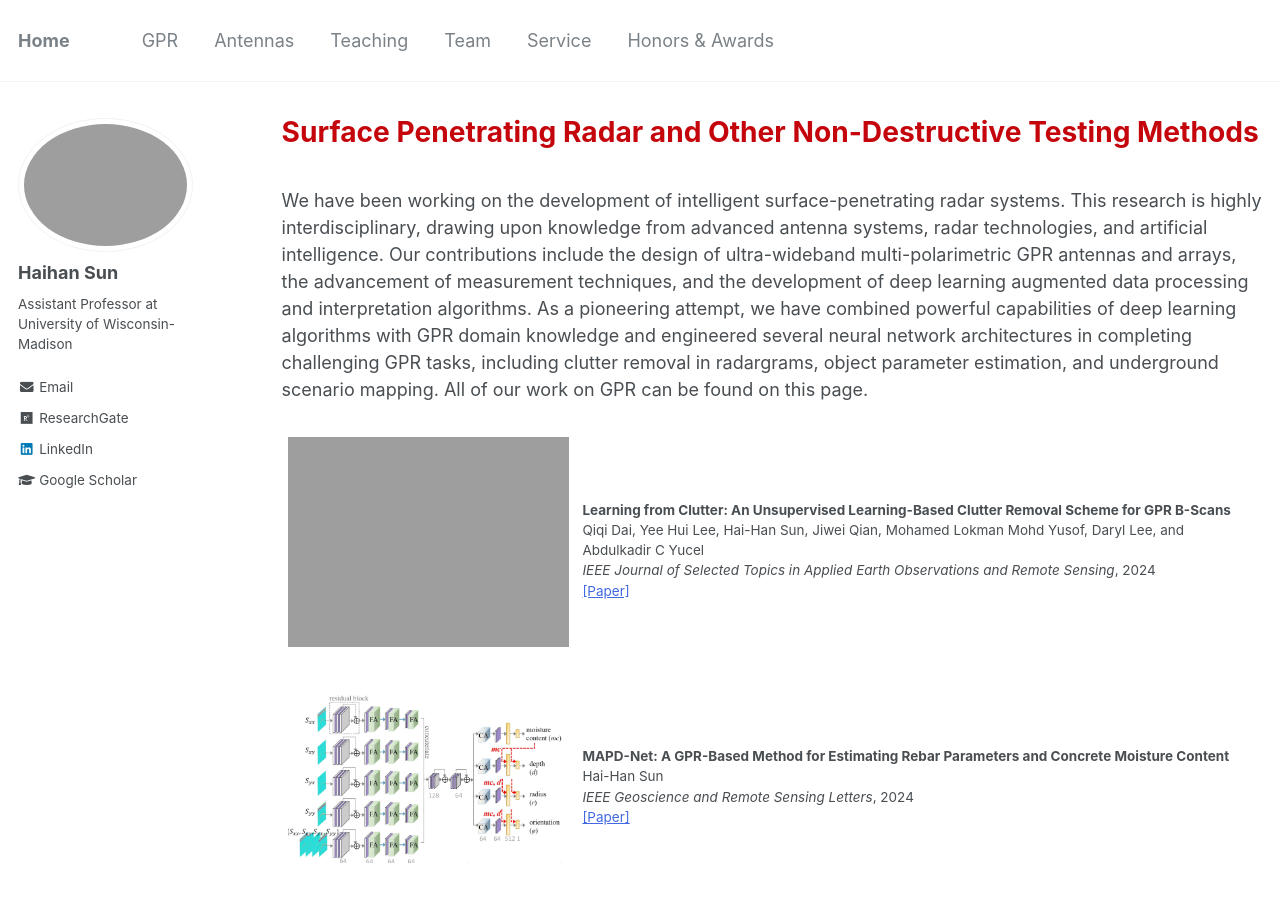
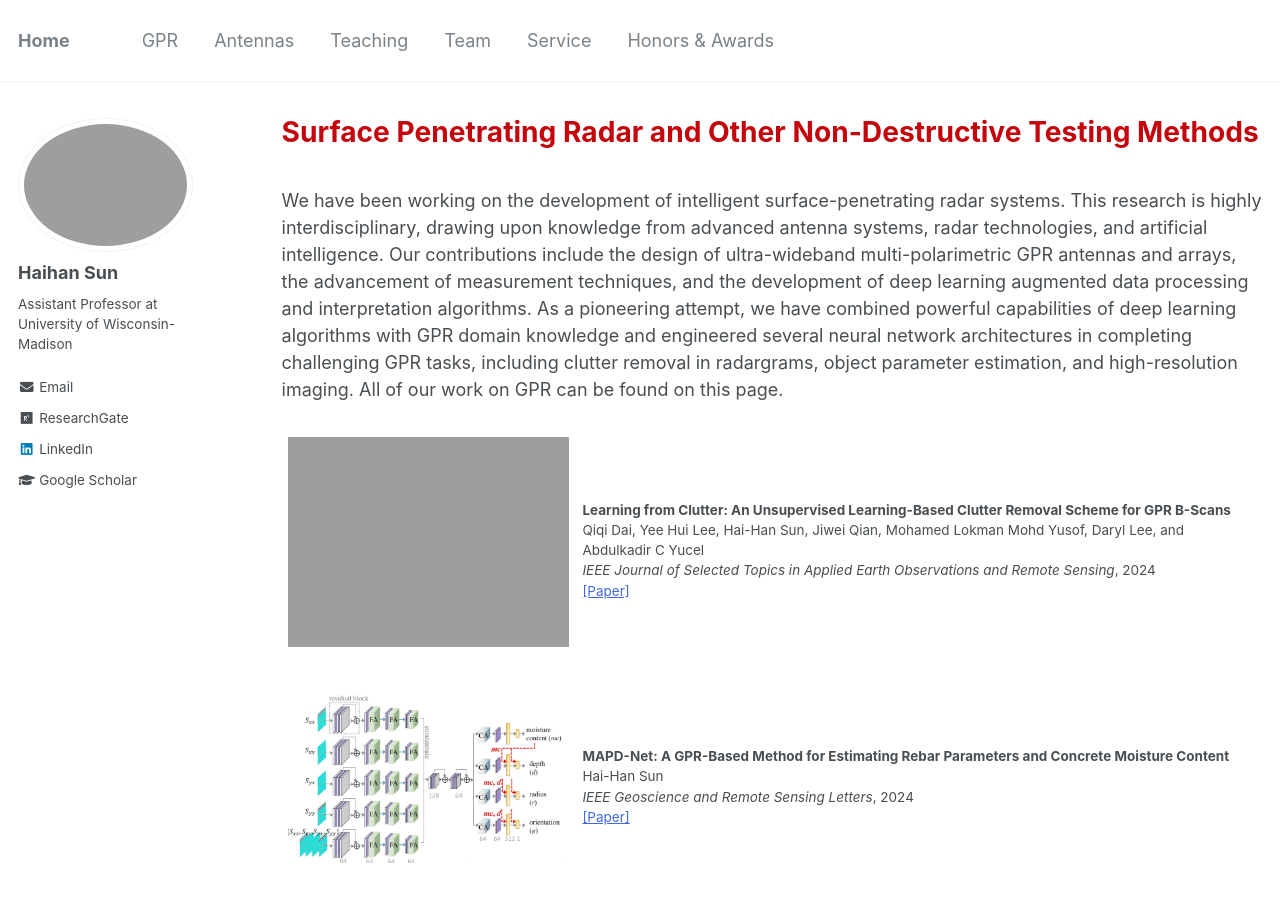
Before and after one commit to Haihan-Sun/Haihan-Sun.github.io, a Jekyll site: the page built from _pages/GPR.html, in a window 1280 px wide and 900 px high. Built offline with Jekyll 4.4.1, drawn with Linux system fonts in a browser that asks for light colours.

Commit message:
Update GPR.html

```diff
--- a/_pages/GPR.html
+++ b/_pages/GPR.html
@@ -19,8 +19,7 @@ We have been working on the development of intelligent surface-penetrating radar
 drawing upon knowledge from advanced antenna systems, radar technologies, and artificial intelligence. Our contributions include the design of
 ultra-wideband multi-polarimetric GPR antennas and arrays, the advancement of measurement techniques, and the development of deep learning augmented data processing
 and interpretation algorithms. As a pioneering attempt, we have combined powerful capabilities of deep learning algorithms with GPR domain knowledge
-and engineered several neural network architectures in completing challenging GPR tasks, including clutter removal in radargrams, object parameter estimation, and underground
-scenario mapping. All of our work on GPR can be found on this page. <br />
+and engineered several neural network architectures in completing challenging GPR tasks, including clutter removal in radargrams, object parameter estimation, and high-resolution imaging. All of our work on GPR can be found on this page. <br />
 
 <br>
 
```
